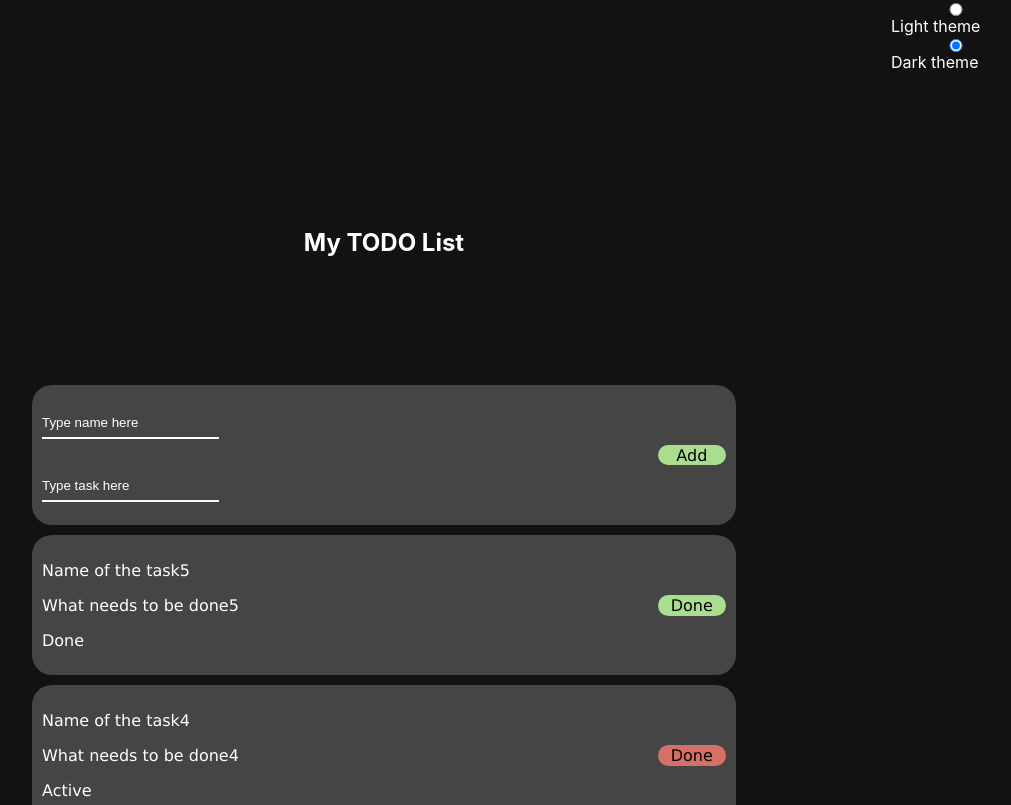
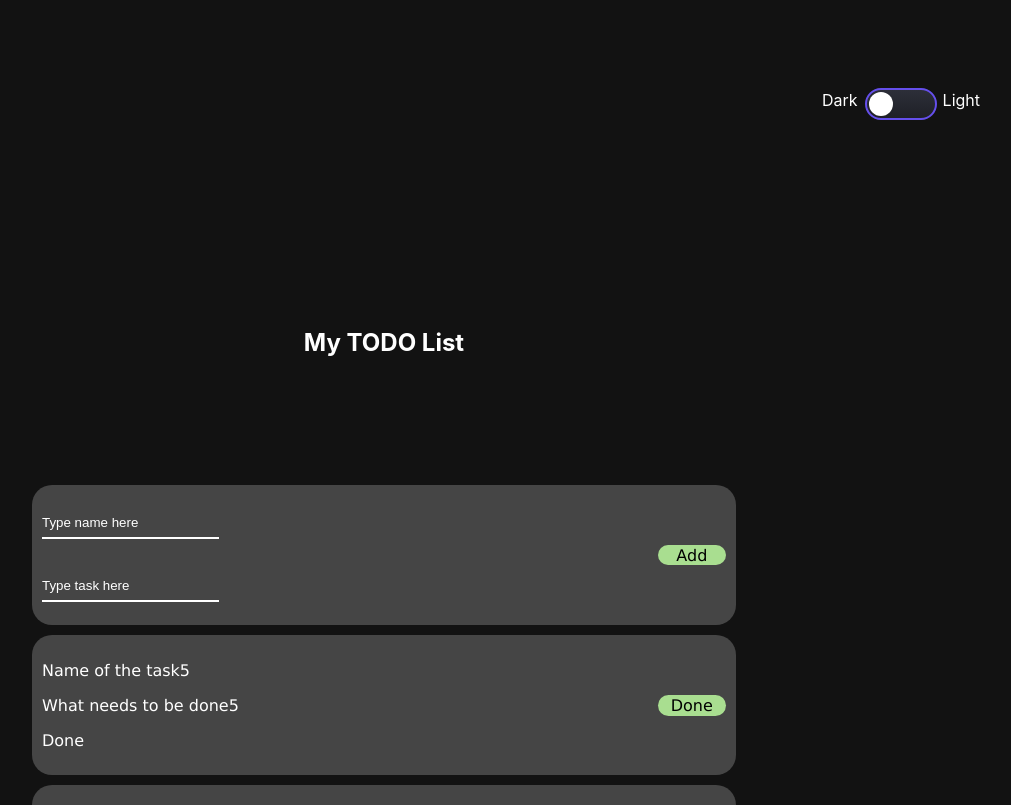
Before and after one commit to Lokhmat/ReactHSE, a React (Create React App) app: page / in a window 1280 px wide. Shown: the top 805 px of the page, without its empty margins (256-1267 px from the left). Built offline with nearby package versions, Linux system fonts and the light colour scheme.

Commit message:
Я пытался сделать красиво

```diff
--- a/src/actions/theme.jsx
+++ b/src/actions/theme.jsx
@@ -1,6 +1,5 @@
 export const CHANGE_THEME = 'CHANGE_THEME'
 
-export const handleThemeChange = (theme) =>({
+export const handleThemeChange = () =>({
     type : CHANGE_THEME,
-    payload : theme
 })
--- a/src/components/ToDoList/ToDoList.jsx
+++ b/src/components/ToDoList/ToDoList.jsx
@@ -3,6 +3,7 @@ import { Task } from '../Task/Task.jsx';
 import { TaskAdd } from '../TaskAdd/TaskAdd.jsx';
 import styles from './ToDoList.module.scss'
 import classNames from 'classnames/bind'
+import './ToDoList.module.scss'
 import { connect } from 'react-redux'
 import { handleThemeChange } from '../../actions/theme'
 import { handleTaskAdding } from '../../actions/task'
@@ -17,12 +18,12 @@ const mapStateToProps = (state) =>({
 const mapDispatchToProps = (dispatch) =>({
 	dispatchOnTaskAdd : (newTask) =>dispatch(handleTaskAdding(newTask)),
 	dispatchOnTaskDeletion : (delTask) =>dispatch(handleTaskAdding(delTask)),
-	dispatchOnThemeChange : (theme) =>dispatch(handleThemeChange(theme))
+	dispatchOnThemeChange : () =>dispatch(handleThemeChange())
 })
 
 class TodoListClass extends React.Component{
 	changeTheme = event => {
-		this.props.dispatchOnThemeChange(event.target.value)
+		this.props.dispatchOnThemeChange()
 	}
 
 	getGenerator = ()=>{
@@ -34,10 +35,9 @@ class TodoListClass extends React.Component{
 		return(
 			<div className = {cx("Home",{[`Home-theme-${this.props.theme}`]:true})}>
 			<div className = {cx("Radio",{[`Radio-theme-${this.props.theme}`]:true})}>
-				<input type="radio" id="light" value="light" name="theme" checked = {this.props.theme==="light"}onChange = {this.changeTheme}></input>
-				<label>Light theme</label>
-				<input type="radio" id = "dark" value="dark" name="theme" checked={this.props.theme==="dark"} onChange = {this.changeTheme}></input>
-				<label>Dark theme</label>
+				<label>Dark</label>
+				<input type="checkbox" className={cx("toggle")} onChange = {this.changeTheme}/>
+				<label>Light</label>
 			</div>
 			<h2 className = {cx("Heading",{[`Heading-theme-${this.props.theme}`]:true})}>My TODO List</h2>
 			<TaskAdd></TaskAdd>
--- a/src/components/ToDoList/ToDoList.module.scss
+++ b/src/components/ToDoList/ToDoList.module.scss
@@ -23,11 +23,12 @@
 
 .Radio{
     align-self: flex-end;
-    width: 10%;
-    height: 100px;
+    width: 200px;
+    height: 200px;
     display: flex;
     outline: 0;
-    flex-direction: column;
+    flex-direction: row;
+    align-items: center;
     padding-right: 5px;
     transition-duration: 1s;
     &-theme-dark{
@@ -51,3 +52,41 @@
     }
 
 }
+
+label{
+    margin: 3px;
+}
+
+.toggle{
+    margin-top: 10px;
+    box-sizing: border-box;
+    cursor: pointer;
+    appearance: none;
+    position: relative;
+    height: 32px;
+    width: 72px;
+    border-radius: 16px;
+    border: 2px solid #654FEC;
+    background: linear-gradient(180deg, #2D2F39 0%, #1F2027 100%);
+    &:focus{
+        outline: 0;
+    }
+    &:after{
+        content: '';
+        position: absolute;
+        top: 2px;
+        left: 2px;
+        width: 24px;
+        height: 24px;
+        border-radius: 50%;
+        background: white;
+        box-shadow: 0 1px 2px rgba(44,44,44,.2);
+        transition: all .3s cubic-bezier(.5,.1,.75,1.35);
+    }
+    &:checked{
+        border-color: #d1dfe8;
+        &:after{
+            transform: translatex(40px);
+        }
+    }
+}
--- a/src/reducers/theme.jsx
+++ b/src/reducers/theme.jsx
@@ -8,7 +8,7 @@ export const themeReducer = (state = initialState, action) =>{
     switch(action.type){
         case CHANGE_THEME:{
             return {
-                theme : action.payload
+                theme : state.theme==="dark"?"light":"dark"
             }
         }
         default:
```
